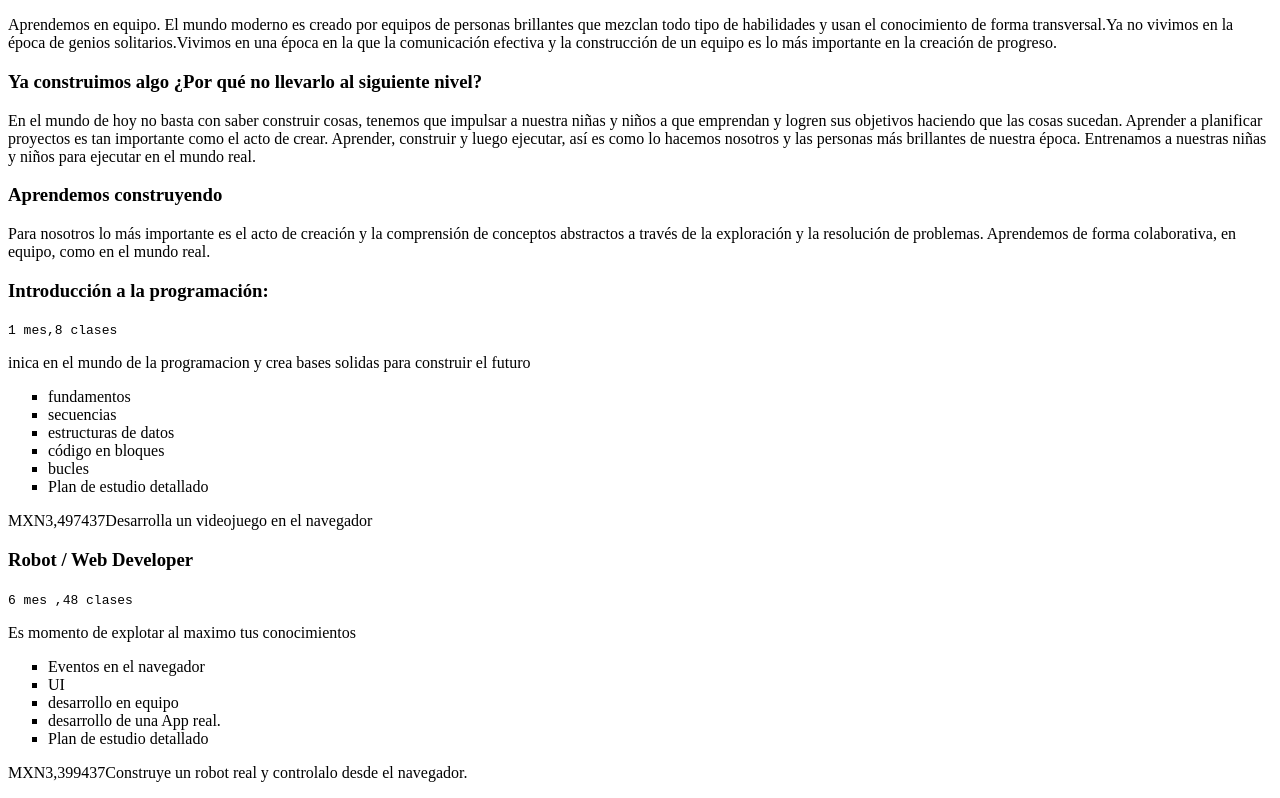
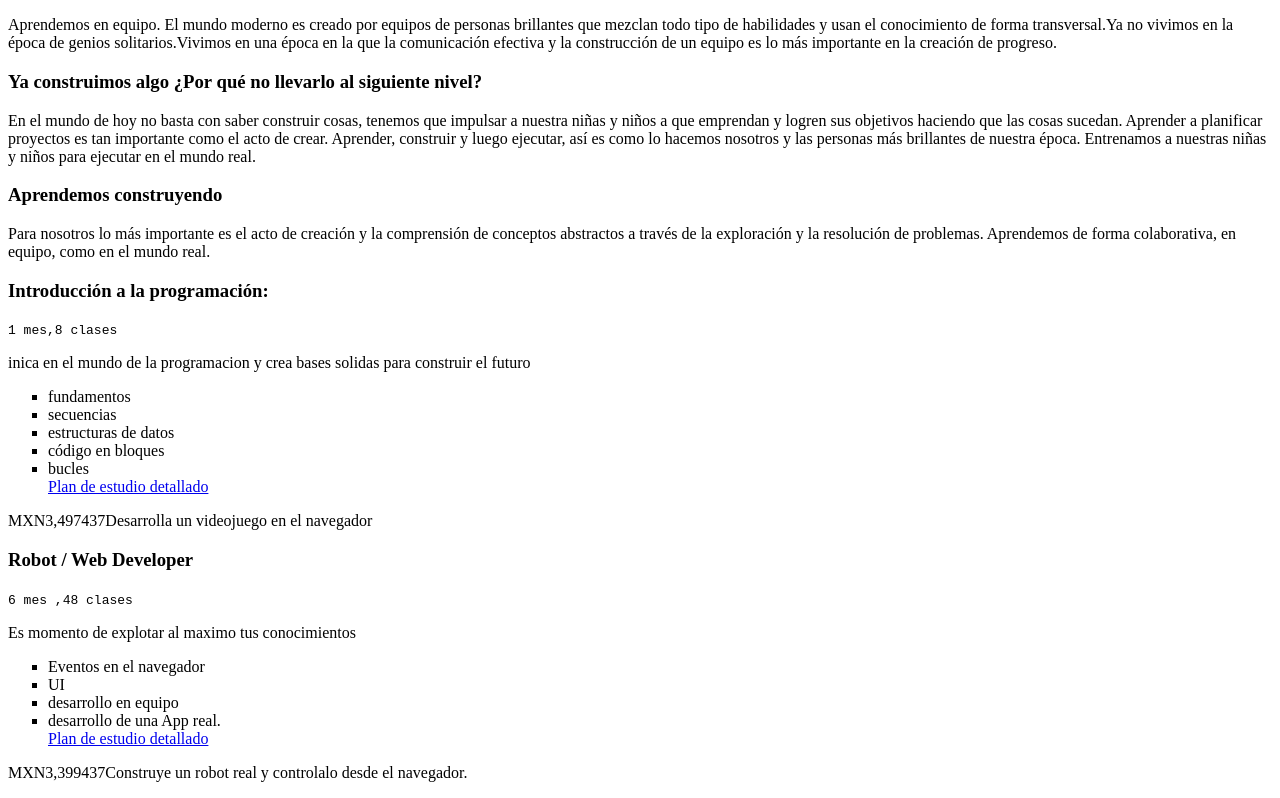
Before and after one commit to Servivo-Digital/PlaygroundLab., a Gatsby site: page / in a window 1280 px wide. Shown: the part 4589-5387 px from the top of the page. Built offline with nearby package versions, Linux system fonts and the light colour scheme; Gatsby itself is replaced by a stand-in of ours.

Commit message:
refactory link to download temary

```diff
--- a/src/Components/Pricing.jsx
+++ b/src/Components/Pricing.jsx
@@ -7,24 +7,26 @@ export default function Pricing() {
         {
             title:'Introducción a la programación: ',
             descripcion:'inica en el mundo de la programacion y crea bases solidas para construir el futuro',
-            temary: [{name:'fundamentos',type:'basic'},{name:'secuencias',type:'basic'}, {name:'estructuras de datos',type:'basic'}, {name:'código en bloques',type:'basic'}, {name:'bucles' ,type:'basic'},{name:'Plan de estudio detallado',type:'basic'}],
+            temary: [{name:'fundamentos'},{name:'secuencias'}, {name:'estructuras de datos'}, {name:'código en bloques'}, {name:'bucles'},{name:'Plan de estudio detallado'}],
             month:'1 mes',
             classes: '8 clases',
             price: '3,497',
             currency: 'MXN',
             UndividualPrice:'437',
-            project:'Desarrolla un videojuego en el navegador'
+            project:'Desarrolla un videojuego en el navegador',
+            urlFile: 'www.google.com'
         },
         {
             title:'Robot / Web Developer',
             descripcion:'Es momento de explotar al maximo tus conocimientos',
-            temary: [{name:'Eventos en el navegador',type:'WEB'}, {name:'UI',type:'WEB'},{name: 'desarrollo en equipo',type:'WEB'},{name: 'desarrollo de una App real.',type:'WEB'},{name:'Plan de estudio detallado',type:'WEB'}],
+            temary: [{name:'Eventos en el navegador'}, {name:'UI'},{name: 'desarrollo en equipo'},{name: 'desarrollo de una App real.'},{name:'Plan de estudio detallado'}],
             month:'6 mes ',
             classes: '48 clases',
             price: '3,399',
             currency: 'MXN',
             UndividualPrice:'437',
-            project:'Construye un robot real y controlalo desde el navegador.'
+            project:'Construye un robot real y controlalo desde el navegador.',
+            urlFile: 'www.google.com'
         },
     ]
 
@@ -45,6 +47,7 @@ export default function Pricing() {
                                     currency={item.currency}
                                     UndividualPrice={item.UndividualPrice}
                                     project={item.project}
+                                    urlFile={item.urlFile}
                                 ></PricingItems>
                             </div>
                         ))
--- a/src/Components/items/PricingItems.jsx
+++ b/src/Components/items/PricingItems.jsx
@@ -10,7 +10,8 @@ export default function PricingItems(props) {
         currency,
         UndividualPrice,
         project,
-        classes
+        classes,
+        urlFile
     } = props
 
 
@@ -35,7 +36,9 @@ export default function PricingItems(props) {
                         <ul className="PricingItems-card-body-temary">
                             {
                                 temary.map((item) => (
-                                    <li className="PricingItems-card-body-temary-list" type="square" key={item.name}>{item.name}</li>
+                                    item.name ==='Plan de estudio detallado'
+                                        ? <a  target="_blank" rel="noopener" href={urlFile} key={item.name}>{item.name}</a>
+                                        : <li className="PricingItems-card-body-temary-list" type="square" key={item.name}>{item.name}</li>
                                 ))
                             }
                         </ul>
```
